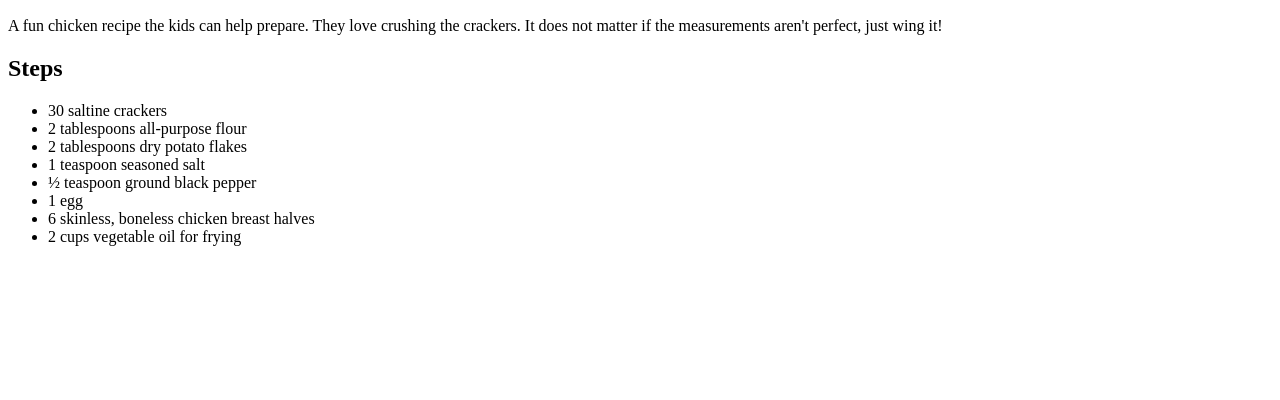
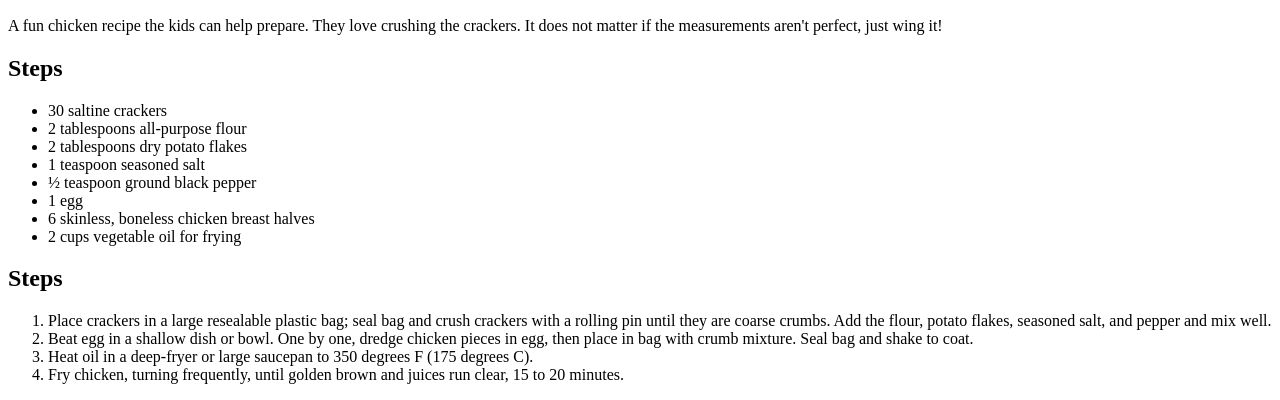
Before and after one commit to lieri123/odin-recipes, a plain HTML site: page recipes/friedchicken.html in a window 1280 px wide. Shown: the part 434-834 px from the top of the page. Before the commit the page ends 800 px from the top, so only its background shows below. Drawn offline with Linux system fonts and the light colour scheme.

Commit message:
Add steps list

```diff
--- a/recipes/friedchicken.html
+++ b/recipes/friedchicken.html
@@ -49,5 +49,15 @@
             </li>
             <li>2 cups vegetable oil for frying</li>
         </ul>
+
+        <h2>Steps</h2>
+        <ol>
+            <li>Place crackers in a large resealable plastic bag; seal bag and crush crackers with a rolling pin until they are coarse crumbs. Add the flour, potato flakes, seasoned salt, and pepper and mix well.</li>
+            <li>
+                Beat egg in a shallow dish or bowl. One by one, dredge chicken pieces in egg, then place in bag with crumb mixture. Seal bag and shake to coat.
+            </li>
+            <li>Heat oil in a deep-fryer or large saucepan to 350 degrees F (175 degrees C).</li>
+            <li>Fry chicken, turning frequently, until golden brown and juices run clear, 15 to 20 minutes.</li>
+        </ol>
     </body>
 </html>
```
